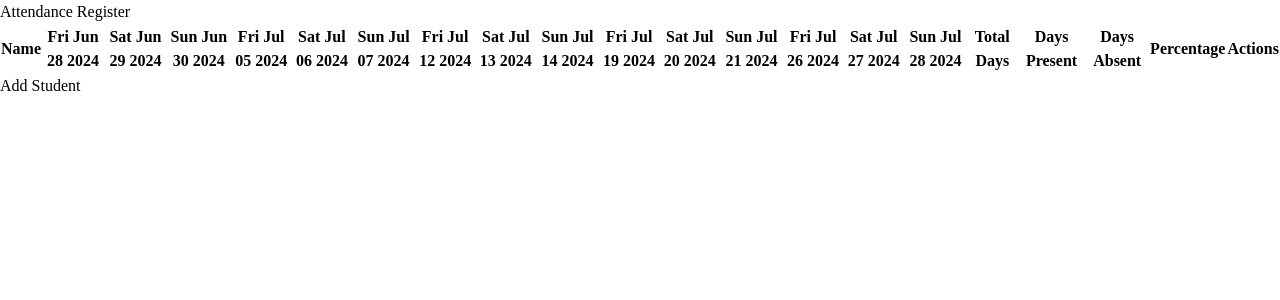
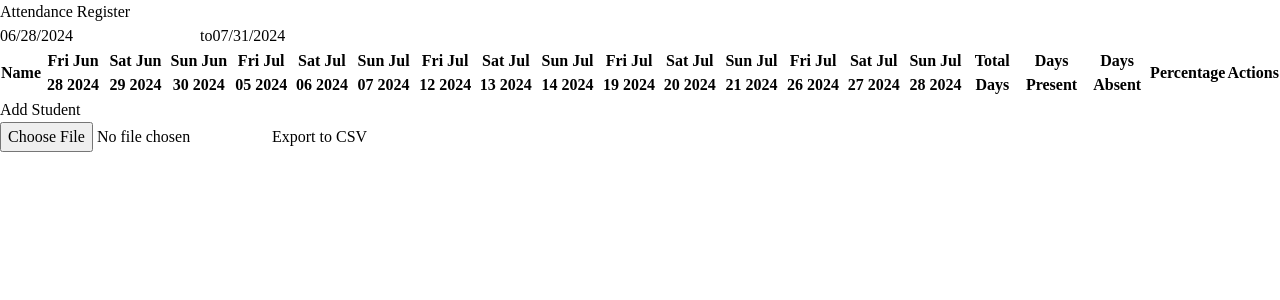
Before and after one commit to Babalola-Yusuf/attendance-register, a React (Vite) app: page / in a window 1280 px wide. Shown: the top 300 px of the page. Built offline with nearby package versions, Linux system fonts and the light colour scheme; a web font is replaced by a local one.

Commit message:
added date picker added export to csv function

```diff
--- a/package.json
+++ b/package.json
@@ -14,7 +14,9 @@
   },
   "dependencies": {
     "gh-pages": "^6.1.1",
+    "papaparse": "^5.4.1",
     "react": "^18.3.1",
+    "react-datepicker": "^7.1.0",
     "react-dom": "^18.3.1"
   },
   "devDependencies": {
--- a/src/App.jsx
+++ b/src/App.jsx
@@ -1,12 +1,12 @@
 import React, { useState, useEffect, useRef } from 'react';
+import DatePicker from 'react-datepicker';
+import Papa from 'papaparse';
+import 'react-datepicker/dist/react-datepicker.css';
 import './index.css';
 
-const getWeekendDays = () => {
-  const startDate = new Date('2024-06-28');
-  const endDate = new Date('2024-07-31');
+const getWeekendDays = (startDate, endDate) => {
   const days = [];
-
-  for (let date = startDate; date <= endDate; date.setDate(date.getDate() + 1)) {
+  for (let date = new Date(startDate); date <= endDate; date.setDate(date.getDate() + 1)) {
     const dayOfWeek = date.getDay();
     if (dayOfWeek === 5 || dayOfWeek === 6 || dayOfWeek === 0) {
       days.push(new Date(date));
@@ -15,14 +15,17 @@ const getWeekendDays = () => {
   return days;
 };
 
-const days = getWeekendDays();
-
 const initialData = JSON.parse(localStorage.getItem('attendanceData')) || [];
 
 const App = () => {
   const [students, setStudents] = useState(initialData);
   const [newStudentIndex, setNewStudentIndex] = useState(null);
   const inputRef = useRef(null);
+  const [startDate, setStartDate] = useState(new Date('2024-06-28'));
+  const [endDate, setEndDate] = useState(new Date('2024-07-31'));
+  const [days, setDays] = useState(getWeekendDays(startDate, endDate));
+  const [dateError, setDateError] = useState('');
+  const [importMessage, setImportMessage] = useState('');
 
   useEffect(() => {
     localStorage.setItem('attendanceData', JSON.stringify(students));
@@ -33,6 +36,15 @@ const App = () => {
       inputRef.current.focus();
     }
   }, [newStudentIndex]);
+
+  useEffect(() => {
+    if (startDate <= endDate) {
+      setDays(getWeekendDays(startDate, endDate));
+      setDateError('');
+    } else {
+      setDateError('Start date must be before end date.');
+    }
+  }, [startDate, endDate]);
 
   const handleInputChange = (index, name, value) => {
     const newStudents = [...students];
@@ -75,9 +87,96 @@ const App = () => {
     return { totalDays, totalPresent, totalAbsent, percentage };
   };
 
+  const exportToCSV = () => {
+    const headers = ['Name', ...days.map(day => day.toDateString()), 'Total Days', 'Days Present', 'Days Absent', 'Percentage'];
+    const rows = students.map(student => {
+      const { totalDays, totalPresent, totalAbsent, percentage } = calculateTotals(student.attendance);
+      return [
+        student.name,
+        ...student.attendance.map(attended => (attended ? 'Present' : 'Absent')),
+        totalDays,
+        totalPresent,
+        totalAbsent,
+        percentage
+      ];
+    });
+
+    let csvContent = 'data:text/csv;charset=utf-8,';
+    csvContent += headers.join(',') + '\n';
+    rows.forEach(row => {
+      csvContent += row.join(',') + '\n';
+    });
+
+    const encodedUri = encodeURI(csvContent);
+    const link = document.createElement('a');
+    link.setAttribute('href', encodedUri);
+    link.setAttribute('download', 'attendance.csv');
+    document.body.appendChild(link);
+    link.click();
+  };
+
+  const importFromCSV = (event) => {
+    const file = event.target.files[0];
+    if (!file) return;
+
+    Papa.parse(file, {
+      complete: (result) => {
+        const headers = result.data[0];
+        const data = result.data.slice(1);
+
+        // Validate headers
+        if (headers.length !== days.length + 1 || headers[0] !== 'Name') {
+          setImportMessage('Error: Invalid CSV format.');
+          return;
+        }
+
+        // Validate data
+        for (const row of data) {
+          if (row.length !== headers.length) {
+            setImportMessage('Error: Inconsistent row length.');
+            return;
+          }
+        }
+
+        const newStudents = data.map(row => {
+          const name = row[0];
+          const attendance = row.slice(1, days.length + 1).map(day => day === 'Present');
+          return { name, attendance };
+        });
+
+        setStudents(newStudents);
+        setImportMessage('Import successful!');
+      },
+      header: false,
+      error: () => {
+        setImportMessage('Error: Unable to parse CSV.');
+      }
+    });
+  };
+
   return (
     <div className="min-h-screen p-5 bg-gray-100">
       <h1 className="text-2xl font-bold mb-5 text-center text-blue-600">Attendance Register</h1>
+      <div className="flex justify-center mb-5">
+        <DatePicker
+          selected={startDate}
+          onChange={(date) => setStartDate(date)}
+          selectsStart
+          startDate={startDate}
+          endDate={endDate}
+          className="border rounded px-2 py-1"
+        />
+        <span className="mx-2">to</span>
+        <DatePicker
+          selected={endDate}
+          onChange={(date) => setEndDate(date)}
+          selectsEnd
+          startDate={startDate}
+          endDate={endDate}
+          className="border rounded px-2 py-1"
+        />
+      </div>
+      {dateError && <div className="text-red-500 text-center mb-5">{dateError}</div>}
       <div className="overflow-x-auto">
         <table className="min-w-full bg-white rounded shadow-md overflow-hidden">
           <thead className="bg-blue-500 text-white">
@@ -135,12 +234,29 @@ const App = () => {
           </tbody>
         </table>
       </div>
-      <button
-        onClick={handleAddStudent}
-        className="mt-5 px-4 py-2 bg-blue-500 text-white rounded hover:bg-blue-600"
-      >
-        Add Student
-      </button>
+      {importMessage && <div className="text-center my-5">{importMessage}</div>}
+      <div className="flex justify-between mt-5">
+        <button
+          onClick={handleAddStudent}
+          className="px-4 py-2 bg-blue-500 text-white rounded hover:bg-blue-600"
+        >
+          Add Student
+        </button>
+        <div>
+          <input
+            type="file"
+            accept=".csv"
+            onChange={importFromCSV}
+            className="px-4 py-2 bg-gray-200 rounded hover:bg-gray-300"
+          />
+          <button
+            onClick={exportToCSV}
+            className="ml-2 px-4 py-2 bg-green-500 text-white rounded hover:bg-green-600"
+          >
+            Export to CSV
+          </button>
+        </div>
+      </div>
     </div>
   );
 };
```
Also changed, not shown: 1 other file (tests, documents, lock files or other folders).
